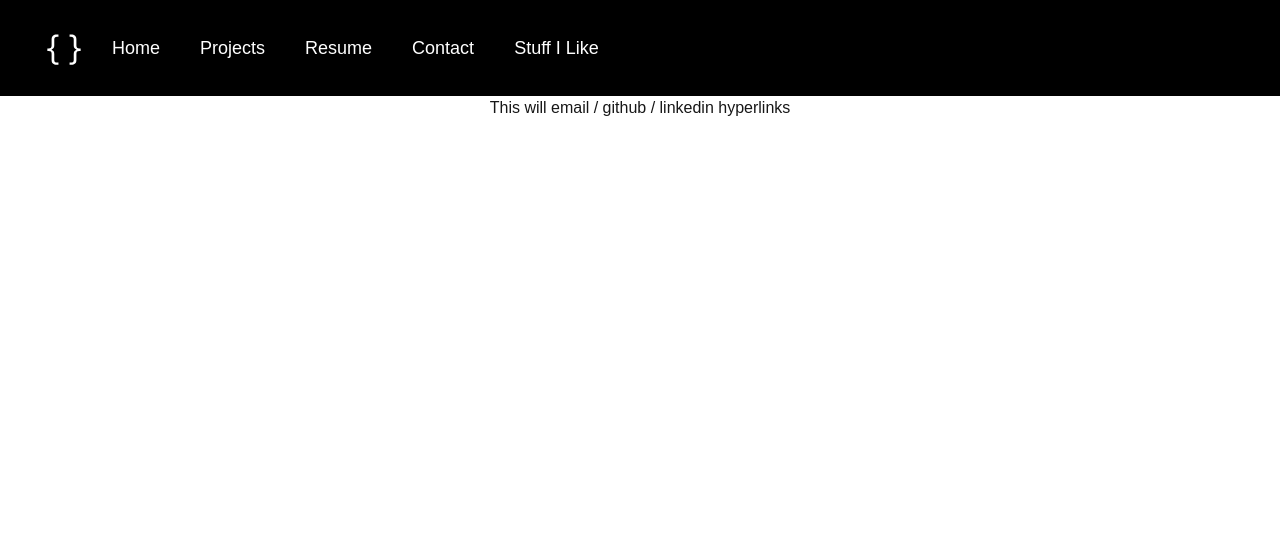
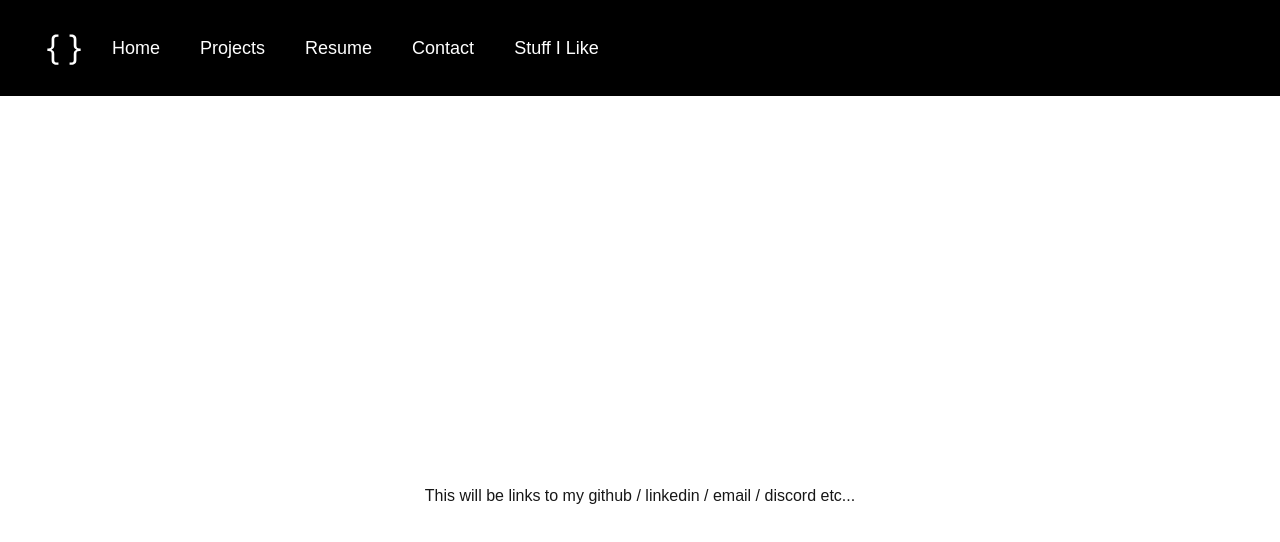
Before and after one commit to Trey226/personal-site, a Next.js app: page /Contact in a window 1280 px wide. Shown: the top 542 px of the page. Built offline with nearby package versions, Linux system fonts and the light colour scheme.

Commit message:
forgot to update contact page

```diff
--- a/app/Contact/page.tsx
+++ b/app/Contact/page.tsx
@@ -1,7 +1,7 @@
-export default function Contact(){
-    return(
-        <div className="flex justify-center">
-            <h1 className="">This will email / github / linkedin hyperlinks</h1>
+export default function Contact() {
+    return (
+        <div style={{ display: "flex", justifyContent: "center", alignItems: "center", height: "100vh" }}>
+            <h1>This will be links to my github / linkedin / email / discord etc...</h1>
         </div>
     );
 }
```
